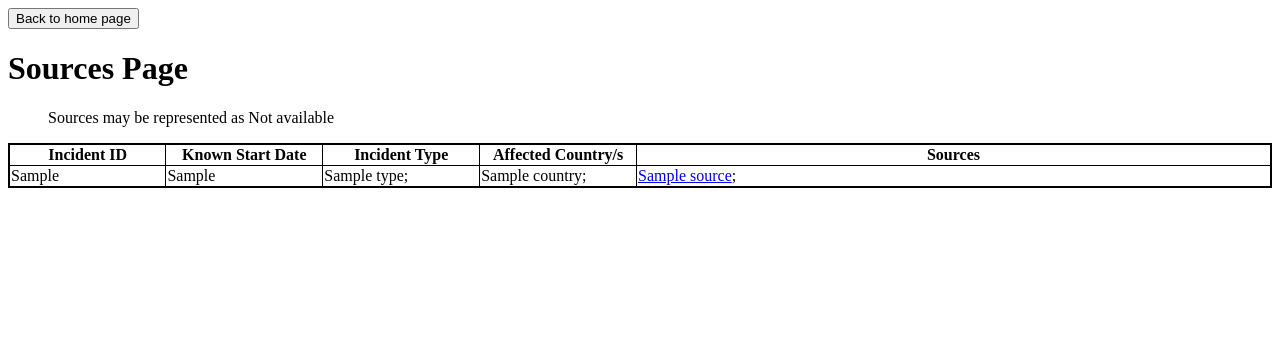
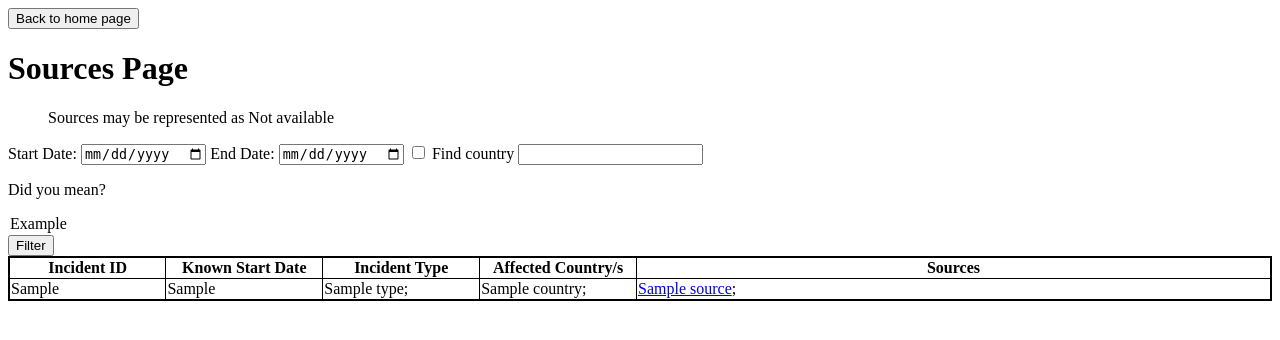
Before and after one commit to DanAlexCox/Cartobreach, a Django app: template templates/sources.html in a window 1280 px wide. Shown: the top 340 px of the page. Run offline with Django 5.2, Linux system fonts and the light colour scheme; the template is opened without the code that fills it: most values are stand-ins (such as "Sample title", 1, 10 or a date in 2020); parts of the project's set-up code (start-up, migrations or seed data) failed here and were passed over.

Commit message:
adding filter/search/sort functionality

```diff
--- a/templates/sources.html
+++ b/templates/sources.html
@@ -11,6 +11,7 @@
         <title>Cartobreach</title>
     </head>
     <body>
+        {% csrf_token %}
         <form method="get" action="{{ index }}" id="gobackform">
             <!-- filter/selected information via get -->
             <input type="hidden" name="">
@@ -23,6 +24,28 @@
         </form>
         <h1>Sources Page</h1>
         <blockquote>Sources may be represented as Not available</blockquote>
+        <!-- Filter form with start/end date, countries, ascending/descending order -->
+        <form method="get" action="{{ sources }}" id="filterform">
+            <label for="sourcestartdate">Start Date: </label>
+            <input type="date" name="sourcestartdate" value="">
+
+            <label for="sourceenddate">End Date: </label>
+            <input type="date" name="sourceenddate" value="">
+            <!-- Separate forms for switch and country search -->
+            <label for="orderswitch"></label>
+            <input type="checkbox" name="orderswitch">
+
+            <label for="countrysearch">Find country</label>
+            <input type="text" name="countrysearch" value="">
+            <div id="countryoptions">
+                <p>Did you mean?</p>
+                <div id="countrysuggests">
+                    <!-- TASK: Find in country list with text countrysearch in name, copy into countrysearch -->
+                    <option name="">Example</option>
+                </div>
+            </div>
+            <button type="submit">Filter</button>
+        </form>
         <!-- List all sources under "source_url"-->
         <div id="table-container">
             <table class="sources-table">
```
